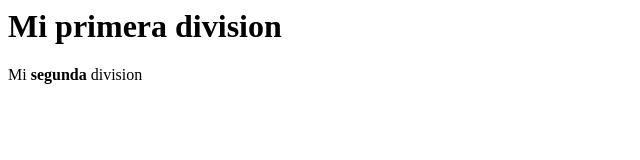
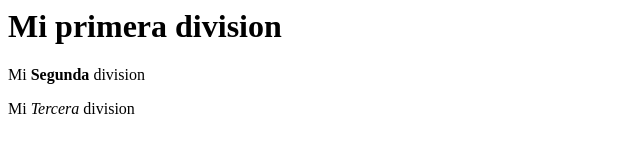
Before and after one commit to maangelicat/pwiinoche.github.io, a plain HTML site: page index.html in a window 1280 px wide. Shown: the whole page, without its empty margins (0-640 px from the left). Drawn offline with Linux system fonts and the light colour scheme.

Commit message:
Mi tercera division

```diff
--- a/index.html
+++ b/index.html
@@ -3,6 +3,7 @@
 	</head>
 	<body>
 		<div><p><h1>Mi primera division</h1></p></div>
-		<div><p>Mi <b>segunda</b> division</p></div>
+		<div><p>Mi <b>Segunda</b> division</p></div>
+		<div><p>Mi <em>Tercera</em> division</p></div>
 	</body>
 </html>
```
